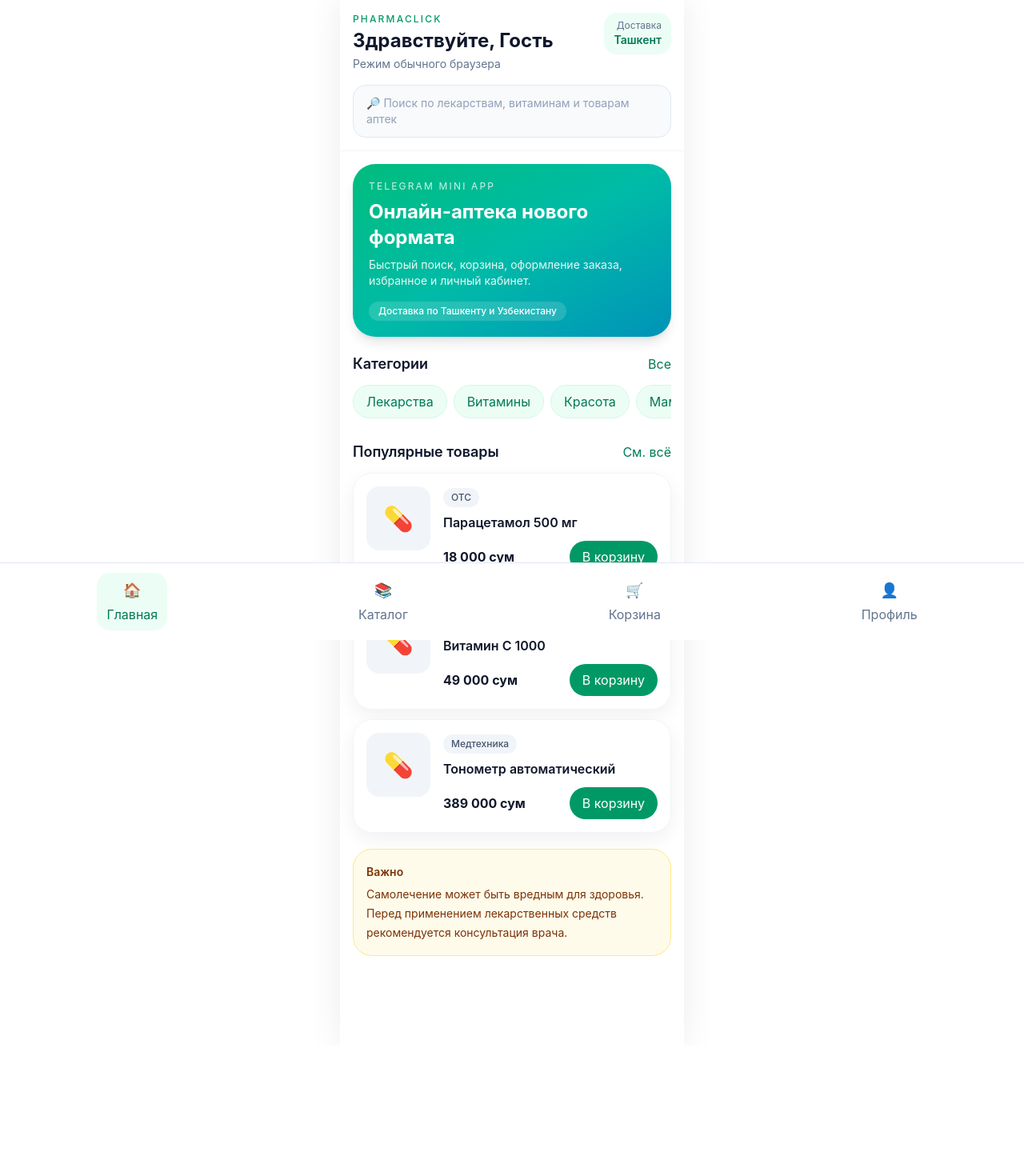
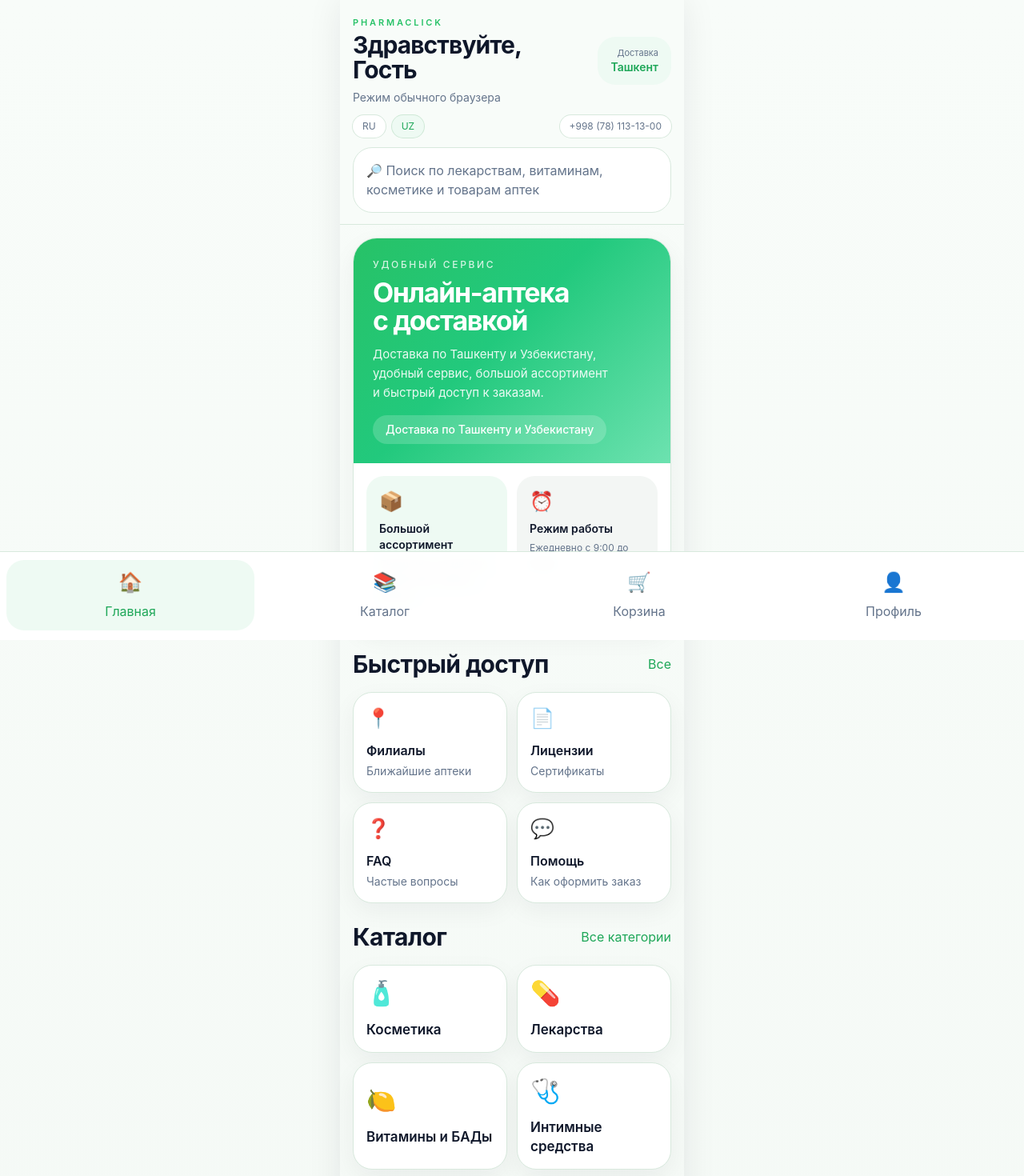
Before and after one commit to phanthooom/pharmaclick-telegram-mini-app, a Next.js app in the folder apps/miniapp/: page / in a window 1280 px wide. Shown: the top 1470 px of the page at 80% size. Before the commit the page ends 1307 px from the top, so only its background shows below. Built offline with nearby package versions, Linux system fonts and the light colour scheme.

Commit message:
feat: restyle mini app to pharmaclick brand system

```diff
--- a/apps/miniapp/app/globals.css
+++ b/apps/miniapp/app/globals.css
@@ -1,13 +1,25 @@
 @import "tailwindcss";
 
 :root {
-  --app-bg: #eef6f3;
+  --brand-primary: #27c267;
+  --brand-primary-strong: #1ea758;
+  --brand-primary-soft: #eefaf3;
+  --brand-accent: #dff6e8;
 
-  --tg-bg_color: #ffffff;
-  --tg-text_color: #0f172a;
-  --tg-hint_color: #64748b;
-  --tg-button_color: #10b981;
-  --tg-button_text_color: #ffffff;
+  --surface-base: #f6faf7;
+  --surface-card: #ffffff;
+  --surface-muted: #f3f6f4;
+
+  --border-soft: #d8e9dd;
+  --border-strong: #c7dfcf;
+
+  --text-primary: #0f172a;
+  --text-secondary: #64748b;
+  --text-soft: #8aa097;
+
+  --warning-bg: #fff8ea;
+  --warning-border: #efd48b;
+  --warning-text: #9a6400;
 
   --safe-top: 0px;
   --safe-right: 0px;
@@ -29,8 +41,8 @@ body {
   margin: 0;
   min-width: 320px;
   min-height: 100%;
-  background: var(--tg-bg_color, var(--app-bg));
-  color: var(--tg-text_color, #0f172a);
+  background: var(--surface-base);
+  color: var(--text-primary);
   font-family:
     Inter,
     ui-sans-serif,
@@ -46,7 +58,7 @@ body {
 }
 
 html[data-tg="true"] body {
-  background: var(--tg-bg_color, #ffffff);
+  background: var(--surface-base);
 }
 
 button,
@@ -60,3 +72,25 @@ a {
   color: inherit;
   text-decoration: none;
 }
+
+.pharmaclick-shell {
+  min-height: 100dvh;
+  background:
+    linear-gradient(180deg, #f8fcf9 0%, #f3f8f4 100%);
+}
+
+.pharmaclick-card {
+  border: 1px solid var(--border-soft);
+  background: var(--surface-card);
+  box-shadow: 0 10px 30px rgba(15, 23, 42, 0.05);
+}
+
+.pharmaclick-chip {
+  border: 1px solid #cfe9d7;
+  background: var(--brand-primary-soft);
+  color: var(--brand-primary-strong);
+}
+
+.pharmaclick-section-title {
+  letter-spacing: -0.02em;
+}
--- a/apps/miniapp/app/page.tsx
+++ b/apps/miniapp/app/page.tsx
@@ -4,18 +4,27 @@ import { useEffect, useMemo, useState } from "react";
 import { getTelegramWebApp, initTelegramWebApp, isTelegramEnvironment } from "../lib/telegram";
 
 const categories = [
-  "Лекарства",
-  "Витамины",
-  "Красота",
-  "Мама и ребёнок",
-  "Гигиена",
-  "Медтехника",
+  { title: "Косметика", icon: "🧴" },
+  { title: "Лекарства", icon: "💊" },
+  { title: "Витамины и БАДы", icon: "🍋" },
+  { title: "Интимные средства", icon: "🩺" },
+  { title: "Медизделия", icon: "🩹" },
+  { title: "Ортопедия", icon: "🦴" },
+  { title: "Медтехника", icon: "🩻" },
+  { title: "Мама и малыш", icon: "🍼" },
+];
+
+const quickLinks = [
+  { title: "Филиалы", subtitle: "Ближайшие аптеки", icon: "📍" },
+  { title: "Лицензии", subtitle: "Сертификаты", icon: "📄" },
+  { title: "FAQ", subtitle: "Частые вопросы", icon: "❓" },
+  { title: "Помощь", subtitle: "Как оформить заказ", icon: "💬" },
 ];
 
 const products = [
-  { id: 1, title: "Парацетамол 500 мг", price: "18 000 сум", tag: "OTC" },
-  { id: 2, title: "Витамин C 1000", price: "49 000 сум", tag: "Популярное" },
-  { id: 3, title: "Тонометр автоматический", price: "389 000 сум", tag: "Медтехника" },
+  { id: 1, title: "Парацетамол 500 мг", price: "18 000 сум", tag: "Лекарства", icon: "💊" },
+  { id: 2, title: "Витамин C 1000", price: "49 000 сум", tag: "Витамины и БАДы", icon: "🍋" },
+  { id: 3, title: "Тонометр автоматический", price: "389 000 сум", tag: "Медтехника", icon: "🩺" },
 ];
 
 const navItems = [
@@ -47,44 +56,60 @@ export default function HomePage() {
   }, [isTelegram]);
 
   const shellClass = isTelegramEnvironment()
-    ? "w-full min-h-[100dvh] bg-white"
-    : "mx-auto w-full max-w-[430px] min-h-screen bg-white shadow-[0_0_40px_rgba(15,23,42,0.08)]";
+    ? "w-full min-h-[100dvh]"
+    : "mx-auto w-full max-w-[430px] min-h-screen shadow-[0_0_40px_rgba(15,23,42,0.08)]";
 
   const headerTopPadding = isTelegram
     ? "calc(var(--content-safe-top) + 72px)"
-    : "16px";
+    : "20px";
 
   return (
-    <main className="min-h-[100dvh] bg-[var(--tg-bg_color,var(--app-bg))] text-slate-900">
+    <main className="pharmaclick-shell min-h-[100dvh]">
       <div className={shellClass}>
         <header
-          className="sticky top-0 z-20 border-b border-slate-100 bg-white/90 px-4 pb-4 backdrop-blur"
+          className="sticky top-0 z-20 border-b border-[var(--border-soft)] bg-[rgba(248,252,249,0.94)] backdrop-blur"
           style={{
             paddingTop: headerTopPadding,
             paddingLeft: "max(16px, var(--content-safe-left))",
             paddingRight: "max(16px, var(--content-safe-right))",
+            paddingBottom: "14px",
           }}
         >
-          <div className="mb-4 flex items-start justify-between gap-3">
+          <div className="mb-3 flex items-center justify-between gap-3">
             <div>
-              <p className="text-xs font-medium uppercase tracking-[0.18em] text-emerald-600">
+              <div className="mb-1 text-[11px] font-semibold uppercase tracking-[0.26em] text-[var(--brand-primary)]">
                 PharmaClick
-              </p>
-              <h1 className="mt-1 text-2xl font-bold leading-tight">
-                Здравствуйте, {username}
-              </h1>
-              <p className="mt-1 text-sm text-slate-500">{subtitle}</p>
+              </div>
+              <div className="text-3xl font-bold leading-[1.05] tracking-[-0.03em]">
+                Здравствуйте,<br />
+                {username}
+              </div>
+              <div className="mt-2 text-sm text-[var(--text-secondary)]">{subtitle}</div>
             </div>
 
-            <div className="rounded-2xl bg-emerald-50 px-3 py-2 text-right">
-              <div className="text-xs text-slate-500">Доставка</div>
-              <div className="text-sm font-semibold text-emerald-700">Ташкент</div>
+            <div className="rounded-[22px] bg-[var(--brand-primary-soft)] px-4 py-3 text-right">
+              <div className="text-[11px] text-[var(--text-secondary)]">Доставка</div>
+              <div className="text-sm font-semibold text-[var(--brand-primary-strong)]">
+                Ташкент
+              </div>
             </div>
           </div>
 
-          <div className="rounded-2xl border border-slate-200 bg-slate-50 px-4 py-3">
-            <div className="text-sm text-slate-400">
-              🔎 Поиск по лекарствам, витаминам и товарам аптек
+          <div className="mb-3 flex items-center gap-2 text-xs">
+            <button className="rounded-full bg-white px-3 py-1.5 font-medium text-[var(--text-secondary)] ring-1 ring-[var(--border-soft)]">
+              RU
+            </button>
+            <button className="rounded-full bg-[var(--brand-primary-soft)] px-3 py-1.5 font-medium text-[var(--brand-primary-strong)] ring-1 ring-[#cfe9d7]">
+              UZ
+            </button>
+            <div className="ml-auto rounded-full bg-white px-3 py-1.5 text-[var(--text-secondary)] ring-1 ring-[var(--border-soft)]">
+              +998 (78) 113-13-00
+            </div>
+          </div>
+
+          <div className="rounded-[24px] border border-[var(--border-soft)] bg-white px-4 py-4">
+            <div className="text-base text-[var(--text-secondary)]">
+              🔎 Поиск по лекарствам, витаминам, косметике и товарам аптек
             </div>
           </div>
         </header>
@@ -96,16 +121,38 @@ export default function HomePage() {
             paddingRight: "max(16px, var(--content-safe-right))",
           }}
         >
-          <div className="rounded-[28px] bg-gradient-to-br from-emerald-500 via-teal-500 to-cyan-600 p-5 text-white shadow-lg">
-            <div className="text-xs uppercase tracking-[0.18em] text-white/80">
-              Telegram Mini App
+          <div className="pharmaclick-card rounded-[30px] overflow-hidden">
+            <div className="bg-[linear-gradient(135deg,#27c267_0%,#22c97d_45%,#6de2b0_100%)] p-6 text-white">
+              <div className="mb-2 text-[12px] font-medium uppercase tracking-[0.22em] text-white/80">
+                Удобный сервис
               </div>
-            <h2 className="mt-2 text-2xl font-bold">Онлайн-аптека нового формата</h2>
-            <p className="mt-2 text-sm text-white/90">
-              Быстрый поиск, корзина, оформление заказа, избранное и личный кабинет.
+              <h2 className="max-w-[260px] text-[34px] font-bold leading-[1.05] tracking-[-0.04em]">
+                Онлайн-аптека с доставкой
+              </h2>
+              <p className="mt-3 max-w-[300px] text-[15px] leading-6 text-white/90">
+                Доставка по Ташкенту и Узбекистану, удобный сервис, большой ассортимент и
+                быстрый доступ к заказам.
               </p>
-            <div className="mt-4 inline-flex rounded-full bg-white/15 px-3 py-1 text-xs font-medium">
+              <div className="mt-4 inline-flex rounded-full bg-white/18 px-4 py-2 text-sm font-medium">
                 Доставка по Ташкенту и Узбекистану
+              </div>
+            </div>
+
+            <div className="grid grid-cols-2 gap-3 bg-white p-4">
+              <div className="rounded-[22px] bg-[var(--brand-primary-soft)] p-4">
+                <div className="text-2xl">📦</div>
+                <div className="mt-2 text-sm font-semibold">Большой ассортимент</div>
+                <div className="mt-1 text-xs leading-5 text-[var(--text-secondary)]">
+                  Лекарства, косметика, медтехника, мама и малыш.
+                </div>
+              </div>
+              <div className="rounded-[22px] bg-[var(--surface-muted)] p-4">
+                <div className="text-2xl">⏰</div>
+                <div className="mt-2 text-sm font-semibold">Режим работы</div>
+                <div className="mt-1 text-xs leading-5 text-[var(--text-secondary)]">
+                  Ежедневно с 9:00 до 21:00
+                </div>
+              </div>
             </div>
           </div>
         </section>
@@ -118,17 +165,21 @@ export default function HomePage() {
           }}
         >
           <div className="mb-3 flex items-center justify-between">
-            <h3 className="text-lg font-semibold">Категории</h3>
-            <button className="text-sm font-medium text-emerald-700">Все</button>
+            <h3 className="pharmaclick-section-title text-[30px] font-bold">Быстрый доступ</h3>
+            <button className="text-sm font-semibold text-[var(--brand-primary-strong)]">
+              Все
+            </button>
           </div>
 
-          <div className="flex gap-2 overflow-x-auto pb-2">
-            {categories.map((category) => (
+          <div className="grid grid-cols-2 gap-3">
+            {quickLinks.map((item) => (
               <button
-                key={category}
-                className="whitespace-nowrap rounded-full border border-emerald-100 bg-emerald-50 px-4 py-2 text-sm font-medium text-emerald-700"
+                key={item.title}
+                className="pharmaclick-card rounded-[24px] p-4 text-left"
               >
-                {category}
+                <div className="text-2xl">{item.icon}</div>
+                <div className="mt-3 text-base font-semibold">{item.title}</div>
+                <div className="mt-1 text-sm text-[var(--text-secondary)]">{item.subtitle}</div>
               </button>
             ))}
           </div>
@@ -142,33 +193,65 @@ export default function HomePage() {
           }}
         >
           <div className="mb-3 flex items-center justify-between">
-            <h3 className="text-lg font-semibold">Популярные товары</h3>
-            <button className="text-sm font-medium text-emerald-700">См. всё</button>
+            <h3 className="pharmaclick-section-title text-[30px] font-bold">Каталог</h3>
+            <button className="text-sm font-semibold text-[var(--brand-primary-strong)]">
+              Все категории
+            </button>
+          </div>
+
+          <div className="grid grid-cols-2 gap-3">
+            {categories.map((category) => (
+              <button
+                key={category.title}
+                className="pharmaclick-card rounded-[24px] p-4 text-left"
+              >
+                <div className="mb-4 text-3xl">{category.icon}</div>
+                <div className="text-[17px] font-semibold leading-6">{category.title}</div>
+              </button>
+            ))}
+          </div>
+        </section>
+
+        <section
+          className="px-4 pt-5"
+          style={{
+            paddingLeft: "max(16px, var(--content-safe-left))",
+            paddingRight: "max(16px, var(--content-safe-right))",
+          }}
+        >
+          <div className="mb-3 flex items-center justify-between">
+            <h3 className="pharmaclick-section-title text-[30px] font-bold">Популярные товары</h3>
+            <button className="text-sm font-semibold text-[var(--brand-primary-strong)]">
+              См. всё
+            </button>
           </div>
 
           <div className="space-y-3">
             {products.map((product) => (
               <article
                 key={product.id}
-                className="rounded-[24px] border border-slate-100 bg-white p-4 shadow-[0_8px_24px_rgba(15,23,42,0.06)]"
+                className="pharmaclick-card rounded-[28px] p-4"
               >
                 <div className="flex gap-4">
-                  <div className="flex h-20 w-20 items-center justify-center rounded-2xl bg-slate-100 text-3xl">
-                    💊
+                  <div className="flex h-24 w-24 shrink-0 items-center justify-center rounded-[22px] bg-[var(--surface-muted)] text-4xl">
+                    {product.icon}
                   </div>
 
                   <div className="min-w-0 flex-1">
-                    <div className="mb-2 inline-flex rounded-full bg-slate-100 px-2.5 py-1 text-xs font-medium text-slate-600">
+                    <div className="mb-3 inline-flex rounded-full bg-[var(--surface-muted)] px-3 py-1 text-xs font-medium text-[var(--text-secondary)]">
                       {product.tag}
                     </div>
 
-                    <h4 className="line-clamp-2 text-base font-semibold leading-snug">
+                    <h4 className="text-[18px] font-semibold leading-6 tracking-[-0.02em]">
                       {product.title}
                     </h4>
 
-                    <div className="mt-3 flex items-center justify-between">
-                      <span className="text-base font-bold text-slate-900">{product.price}</span>
-                      <button className="rounded-full bg-emerald-600 px-4 py-2 text-sm font-semibold text-white">
+                    <div className="mt-4 flex items-center justify-between gap-3">
+                      <span className="text-[20px] font-bold tracking-[-0.02em]">
+                        {product.price}
+                      </span>
+
+                      <button className="rounded-full bg-[var(--brand-primary)] px-5 py-3 text-sm font-semibold text-white">
                         В корзину
                       </button>
                     </div>
@@ -180,27 +263,29 @@ export default function HomePage() {
         </section>
 
         <section
-          className="px-4 pb-28 pt-5"
+          className="px-4 pb-32 pt-5"
           style={{
             paddingLeft: "max(16px, var(--content-safe-left))",
             paddingRight: "max(16px, var(--content-safe-right))",
           }}
         >
-          <div className="rounded-[24px] border border-amber-200 bg-amber-50 p-4 text-sm leading-6 text-amber-900">
+          <div className="rounded-[26px] border border-[var(--warning-border)] bg-[var(--warning-bg)] p-4 text-[15px] leading-7 text-[var(--warning-text)]">
             <div className="mb-1 font-semibold">Важно</div>
-            Самолечение может быть вредным для здоровья. Перед применением лекарственных
-            средств рекомендуется консультация врача.
+            Самолечение может быть вредным для здоровья. Перед применением препарата
+            проконсультируйтесь с врачом.
           </div>
         </section>
 
         <nav
-          className="fixed bottom-0 left-0 right-0 z-30 flex items-center justify-around border-t border-slate-200 bg-white px-2 pt-3"
+          className="fixed bottom-0 left-0 right-0 z-30 border-t border-[var(--border-soft)] bg-white/95 backdrop-blur"
           style={{
             paddingLeft: "max(8px, var(--content-safe-left))",
             paddingRight: "max(8px, var(--content-safe-right))",
             paddingBottom: "max(12px, var(--content-safe-bottom))",
+            paddingTop: "10px",
           }}
         >
+          <div className="grid grid-cols-4 gap-2">
             {navItems.map((item) => {
               const active = activeNav === item.key;
 
@@ -208,14 +293,17 @@ export default function HomePage() {
                 <button
                   key={item.key}
                   onClick={() => setActiveNav(item.key)}
-                className={`flex min-w-[72px] flex-col items-center gap-1 rounded-2xl px-3 py-2 text-xs font-medium transition ${active ? "bg-emerald-50 text-emerald-700" : "text-slate-500"
+                  className={`flex flex-col items-center gap-2 rounded-[22px] px-3 py-3 text-xs font-medium ${active
+                      ? "bg-[var(--brand-primary-soft)] text-[var(--brand-primary-strong)]"
+                      : "text-[var(--text-secondary)]"
                     }`}
                 >
-                <span className="text-lg">{item.icon}</span>
+                  <span className="text-2xl">{item.icon}</span>
                   <span>{item.label}</span>
                 </button>
               );
             })}
+          </div>
         </nav>
       </div>
     </main>
```
Lines whose indentation alone changed are shown as unchanged.
